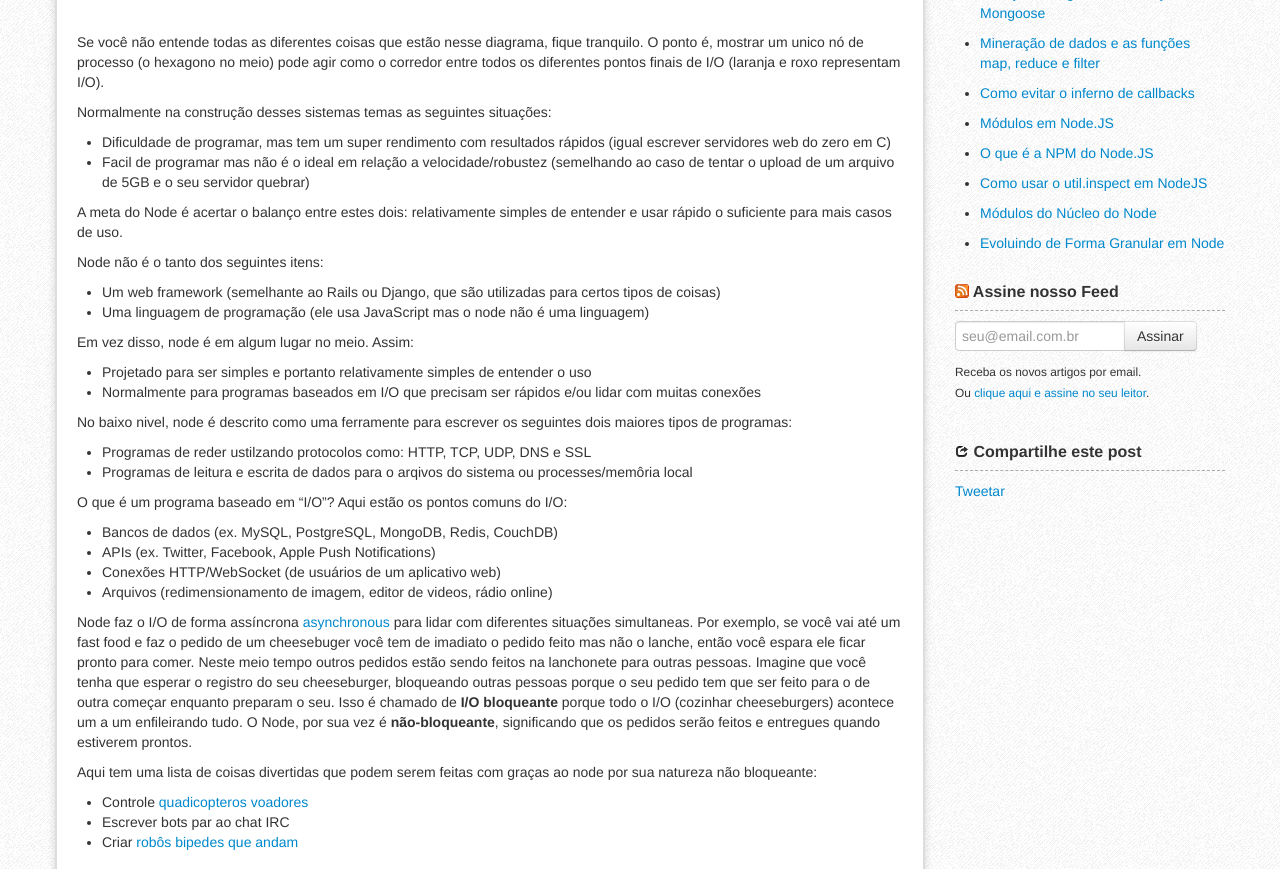
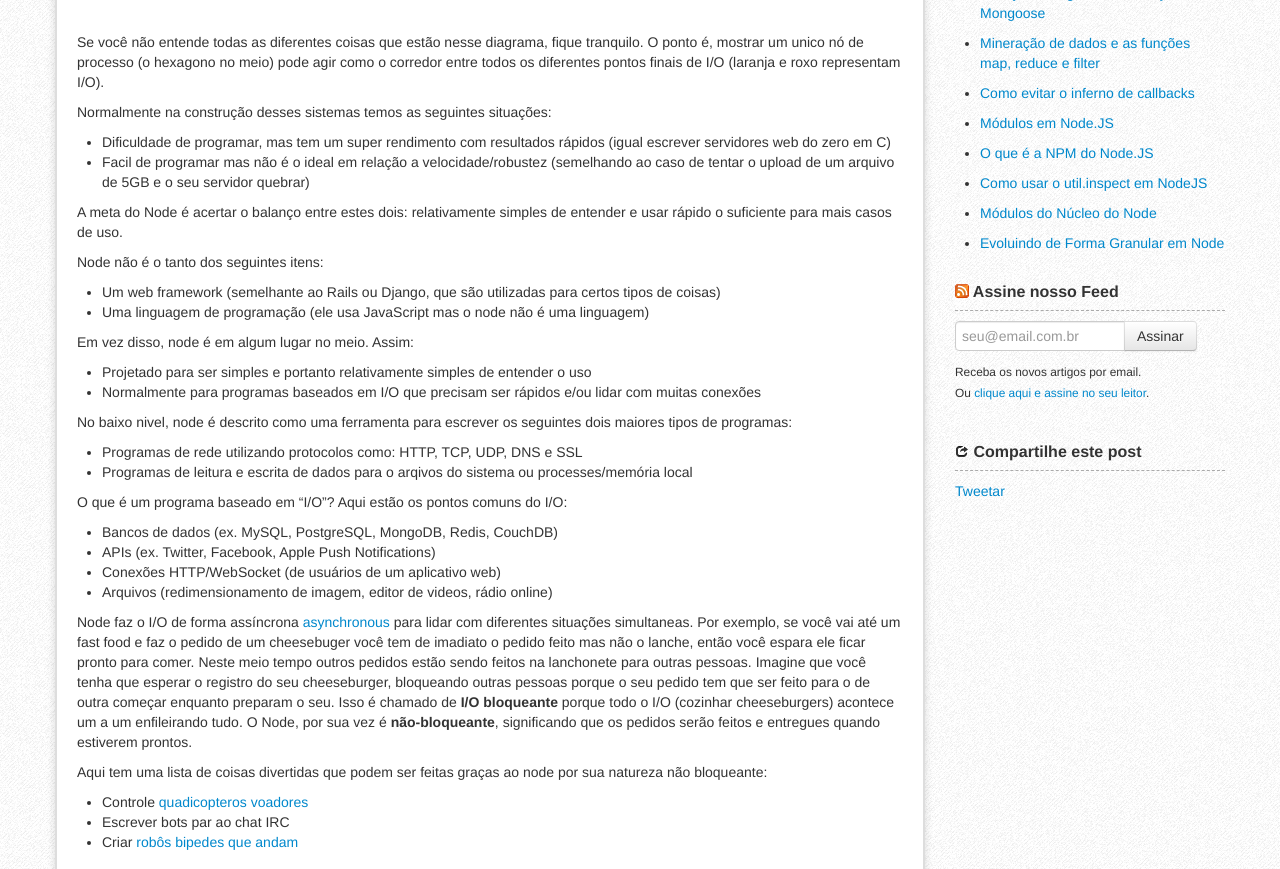
Before and after one commit to nodebr/NodeBR.com, a Jekyll site: the page built from _posts/2013-6-5-entendendo-o-node.md, in a window 1280 px wide. Shown: the part 875-1744 px from the top of the page. Built offline with Jekyll 4.4.1, drawn with Linux system fonts in a browser that asks for light colours; comment, search, counter and statistics services are not loaded.

Commit message:
Corrigindo escrita do post

```diff
--- a/_posts/2013-6-5-entendendo-o-node.md
+++ b/_posts/2013-6-5-entendendo-o-node.md
@@ -20,7 +20,7 @@ Quais são alguns exemplos de I/O? Bom... aqui tem um diagrama de uma aplicaçã
 
 Se você não entende todas as diferentes coisas que estão nesse diagrama, fique tranquilo. O ponto é, mostrar um unico nó de processo (o hexagono no meio) pode agir como o corredor entre todos os diferentes pontos finais de I/O (laranja e roxo representam I/O).
 
-Normalmente na construção desses sistemas temas as seguintes situações:
+Normalmente na construção desses sistemas temos as seguintes situações:
 
 - Dificuldade de programar, mas tem um super rendimento com resultados rápidos (igual escrever servidores web do zero em C)
 - Facil de programar mas não é o ideal em relação a velocidade/robustez (semelhando ao caso de tentar o upload de um arquivo de 5GB e o seu servidor quebrar)
@@ -37,10 +37,10 @@ Em vez disso, node é em algum lugar no meio. Assim:
 - Projetado para ser simples e portanto relativamente simples de entender o uso
 - Normalmente para programas baseados em I/O que precisam ser rápidos e/ou lidar com muitas conexões
 
-No baixo nivel, node é descrito como uma ferramente para escrever os seguintes dois maiores tipos de programas:
+No baixo nivel, node é descrito como uma ferramenta para escrever os seguintes dois maiores tipos de programas:
 
-- Programas de reder ustilzando protocolos como: HTTP, TCP, UDP, DNS e SSL
-- Programas de leitura e escrita de dados para o arqivos do sistema ou processes/memôria local
+- Programas de rede utilizando protocolos como: HTTP, TCP, UDP, DNS e SSL
+- Programas de leitura e escrita de dados para o arqivos do sistema ou processes/memória local
 
 O que é um programa baseado em "I/O"? Aqui estão os pontos comuns do I/O:
 
@@ -51,7 +51,7 @@ O que é um programa baseado em "I/O"? Aqui estão os pontos comuns do I/O:
 
 Node faz o I/O de forma assíncrona [asynchronous](http://en.wikipedia.org/wiki/Asynchronous_I/O) para lidar com diferentes situações simultaneas. Por exemplo, se você vai até um fast food e faz o pedido de um cheesebuger você tem de imadiato o pedido feito mas não o lanche, então você espara ele ficar pronto para comer. Neste meio tempo outros pedidos estão sendo feitos na lanchonete para outras pessoas. Imagine que você tenha que esperar o registro do seu cheeseburger, bloqueando outras pessoas porque o seu pedido tem que ser feito para o de outra começar enquanto preparam o seu. Isso é chamado de **I/O bloqueante** porque todo o I/O (cozinhar cheeseburgers) acontece um a um enfileirando tudo. O Node, por sua vez é **não-bloqueante**, significando que os pedidos serão feitos e entregues quando estiverem prontos.
 
-Aqui tem uma lista de coisas divertidas que podem serem feitas com graças ao node por sua natureza não bloqueante:
+Aqui tem uma lista de coisas divertidas que podem ser feitas graças ao node por sua natureza não bloqueante:
 
 - Controle [quadicopteros voadores](http://nodecopter.com)
 - Escrever bots par ao chat IRC
```
